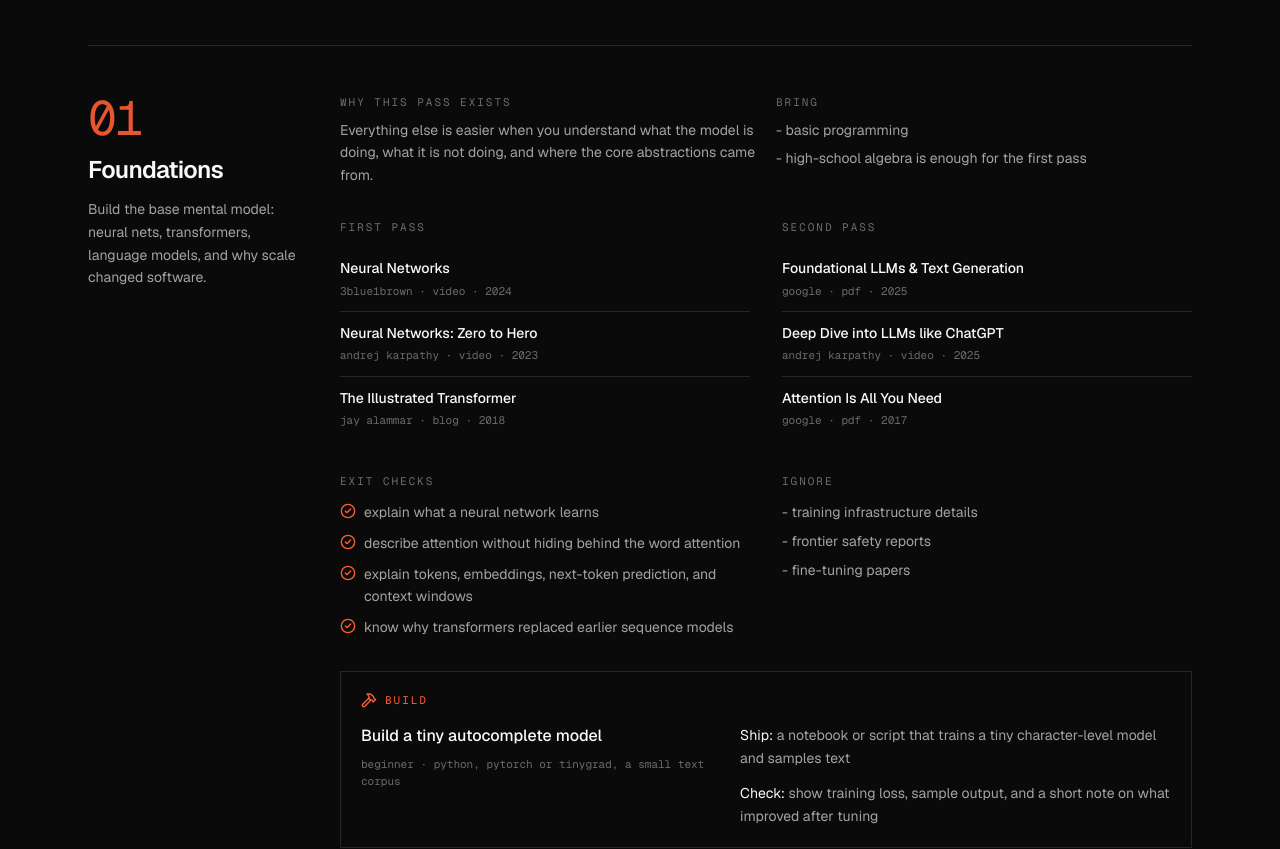
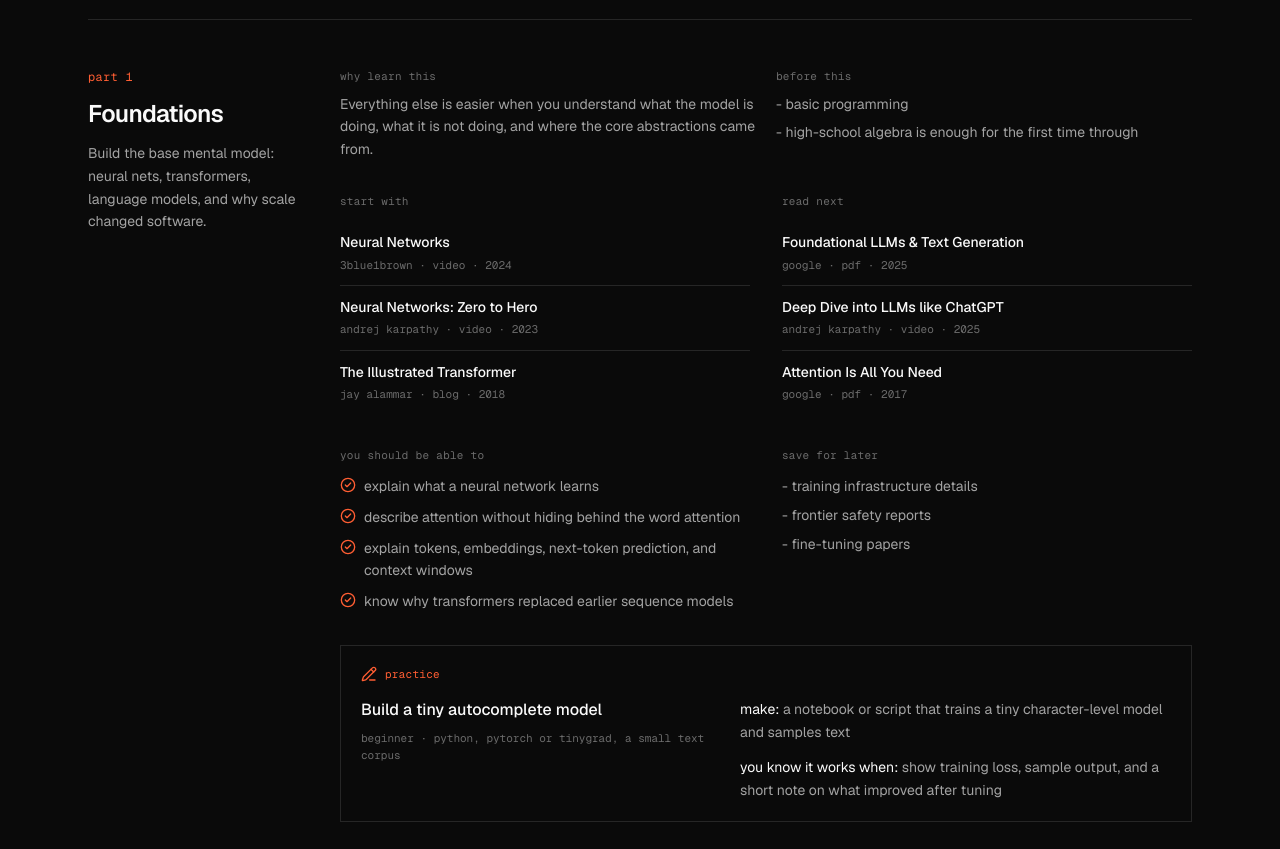
Before and after one commit to tushaarmehtaa/zero-to-ai-native, a Next.js app: page /curriculum in a window 1280 px wide. Shown: the part 340-1189 px from the top of the page. Built offline with nearby package versions, Linux system fonts and the light colour scheme.

Commit message:
Make curriculum tone more natural

```diff
--- a/components/curriculum-view.tsx
+++ b/components/curriculum-view.tsx
@@ -1,5 +1,5 @@
 import Link from "next/link";
-import { ArrowLeft, ArrowUpRight, CheckCircle2, Hammer } from "lucide-react";
+import { ArrowLeft, ArrowUpRight, CheckCircle2, PencilLine } from "lucide-react";
 import { CURRICULUM, guidesForUrls, type CurriculumModule } from "@/lib/curriculum";
 
 function ResourceList({ title, urls }: { title: string; urls: string[] }) {
@@ -7,7 +7,7 @@ function ResourceList({ title, urls }: { title: string; urls: string[] }) {
 
   return (
     <div>
-      <h3 className="font-mono text-[11px] uppercase tracking-[0.18em] text-faint">{title}</h3>
+      <h3 className="font-mono text-[11px] lowercase tracking-wide text-faint">{title}</h3>
       <div className="mt-3 divide-y divide-border">
         {guides.map((guide) => (
           <a
@@ -34,13 +34,13 @@ function ResourceList({ title, urls }: { title: string; urls: string[] }) {
 }
 
 function ModuleSection({ module, index }: { module: CurriculumModule; index: number }) {
-  const number = String(index + 1).padStart(2, "0");
-
   return (
     <section id={module.slug} className="scroll-mt-8 border-t border-border py-12">
       <div className="grid gap-8 lg:grid-cols-[220px_1fr]">
         <aside className="lg:sticky lg:top-8 lg:self-start">
-          <p className="font-mono text-5xl leading-none tracking-[-0.04em] text-orange/90">{number}</p>
+          <p className="font-mono text-[12px] lowercase tracking-wide text-orange">
+            part {index + 1}
+          </p>
           <h2 className="mt-3 text-2xl font-semibold tracking-tight">{module.title}</h2>
           <p className="mt-3 text-[14px] leading-relaxed text-muted">{module.summary}</p>
         </aside>
@@ -48,11 +48,11 @@ function ModuleSection({ module, index }: { module: CurriculumModule; index: num
         <div className="space-y-8">
           <div className="grid gap-5 md:grid-cols-2">
             <div>
-              <h3 className="font-mono text-[11px] uppercase tracking-[0.18em] text-faint">Why this pass exists</h3>
+              <h3 className="font-mono text-[11px] lowercase tracking-wide text-faint">why learn this</h3>
               <p className="mt-2 text-[14px] leading-relaxed text-muted">{module.why}</p>
             </div>
             <div>
-              <h3 className="font-mono text-[11px] uppercase tracking-[0.18em] text-faint">Bring</h3>
+              <h3 className="font-mono text-[11px] lowercase tracking-wide text-faint">before this</h3>
               <ul className="mt-2 space-y-1.5 text-[14px] leading-relaxed text-muted">
                 {module.prerequisites.map((item) => (
                   <li key={item}>- {item}</li>
@@ -62,13 +62,13 @@ function ModuleSection({ module, index }: { module: CurriculumModule; index: num
           </div>
 
           <div className="grid gap-8 md:grid-cols-2">
-            <ResourceList title="First pass" urls={module.readFirst} />
-            <ResourceList title="Second pass" urls={module.goDeeper} />
+            <ResourceList title="start with" urls={module.readFirst} />
+            <ResourceList title="read next" urls={module.goDeeper} />
           </div>
 
           <div className="grid gap-8 md:grid-cols-2">
             <div>
-              <h3 className="font-mono text-[11px] uppercase tracking-[0.18em] text-faint">Exit checks</h3>
+              <h3 className="font-mono text-[11px] lowercase tracking-wide text-faint">you should be able to</h3>
               <ul className="mt-3 space-y-2">
                 {module.checkpoints.map((checkpoint) => (
                   <li key={checkpoint} className="flex gap-2 text-[14px] leading-relaxed text-muted">
@@ -80,7 +80,7 @@ function ModuleSection({ module, index }: { module: CurriculumModule; index: num
             </div>
 
             <div>
-              <h3 className="font-mono text-[11px] uppercase tracking-[0.18em] text-faint">Ignore</h3>
+              <h3 className="font-mono text-[11px] lowercase tracking-wide text-faint">save for later</h3>
               <ul className="mt-3 space-y-1.5 text-[14px] leading-relaxed text-muted">
                 {module.skipForNow.map((item) => (
                   <li key={item}>- {item}</li>
@@ -91,8 +91,8 @@ function ModuleSection({ module, index }: { module: CurriculumModule; index: num
 
           <div className="border border-border p-5">
             <div className="flex items-center gap-2 text-orange">
-              <Hammer className="h-4 w-4" />
-              <h3 className="font-mono text-[11px] uppercase tracking-[0.18em]">Build</h3>
+              <PencilLine className="h-4 w-4" />
+              <h3 className="font-mono text-[11px] lowercase tracking-wide">practice</h3>
             </div>
             <div className="mt-4 grid gap-5 md:grid-cols-[1fr_1.2fr]">
               <div>
@@ -103,10 +103,10 @@ function ModuleSection({ module, index }: { module: CurriculumModule; index: num
               </div>
               <div className="space-y-3 text-[14px] leading-relaxed text-muted">
                 <p>
-                  <span className="text-foreground">Ship:</span> {module.project.expectedOutput}
+                  <span className="text-foreground">make:</span> {module.project.expectedOutput}
                 </p>
                 <p>
-                  <span className="text-foreground">Check:</span> {module.project.check}
+                  <span className="text-foreground">you know it works when:</span> {module.project.check}
                 </p>
               </div>
             </div>
@@ -129,10 +129,10 @@ export function CurriculumView() {
           all resources
         </Link>
         <h1 className="mt-8 max-w-2xl text-4xl font-semibold tracking-tight sm:text-5xl">
-          Read less. Build sooner.
+          learn ai in the right order.
         </h1>
         <p className="mt-5 max-w-2xl text-[16px] leading-relaxed text-muted">
-          Nine passes through the AI stack. Each pass tells you what to read, what to ignore, and what to ship before moving on.
+          Start with the original sources. Build small things as you go. Skip the noise until you need it.
         </p>
         <div className="mt-7 flex flex-wrap gap-2">
           {CURRICULUM.map((module, index) => (
--- a/lib/curriculum.ts
+++ b/lib/curriculum.ts
@@ -38,7 +38,7 @@ export const CURRICULUM: CurriculumModule[] = [
     title: "Foundations",
     summary: "Build the base mental model: neural nets, transformers, language models, and why scale changed software.",
     why: "Everything else is easier when you understand what the model is doing, what it is not doing, and where the core abstractions came from.",
-    prerequisites: ["basic programming", "high-school algebra is enough for the first pass"],
+    prerequisites: ["basic programming", "high-school algebra is enough for the first time through"],
     readFirst: [
       url("Neural Networks"),
       url("Neural Networks: Zero to Hero"),
```
Also changed, not shown: 2 other files (tests, documents, lock files or other folders).
